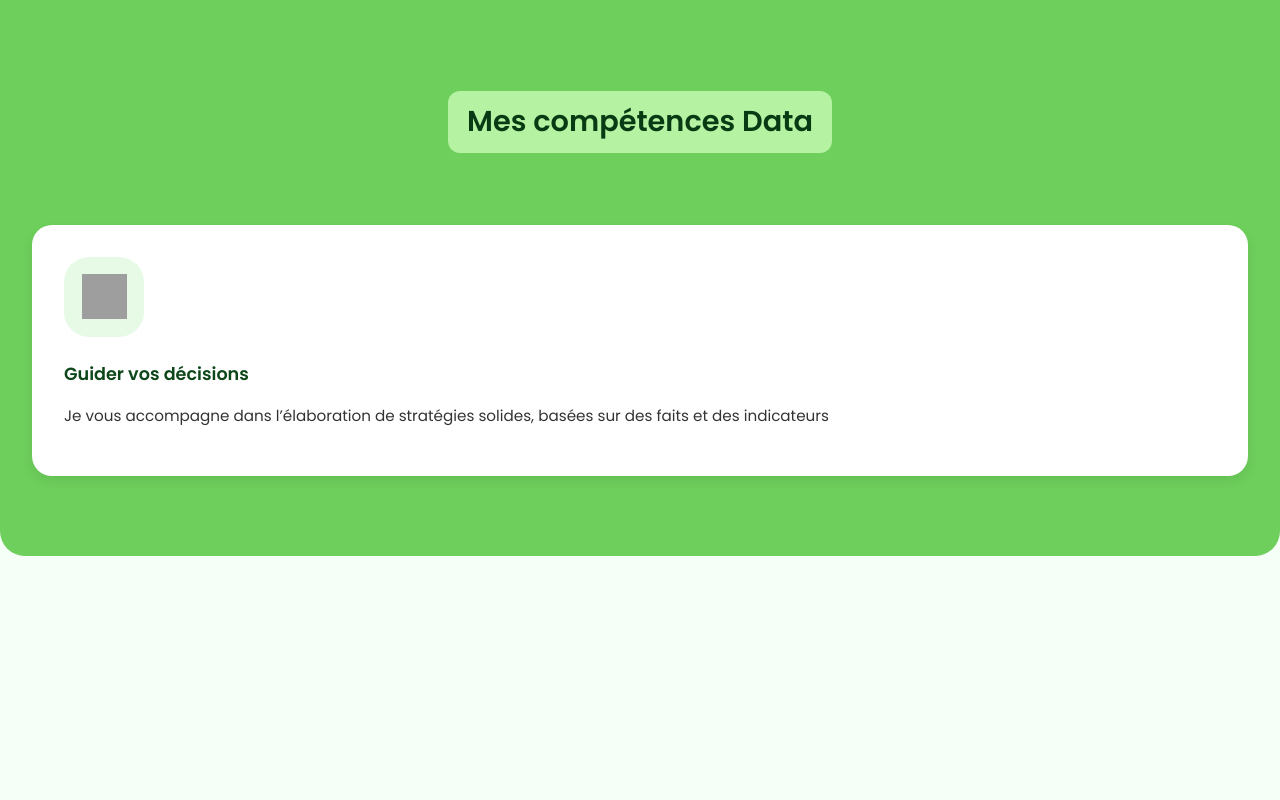
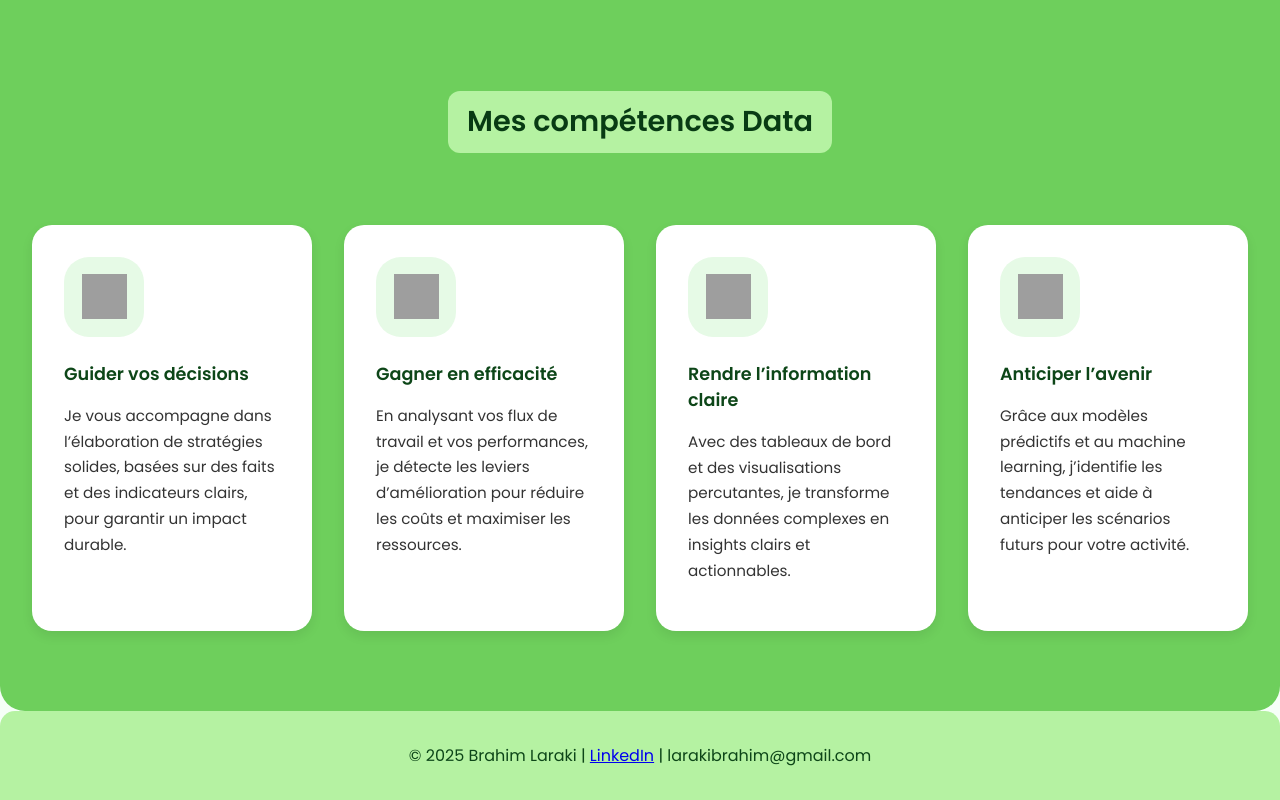
Before and after one commit to Brams7595/brams7595.github.io, a plain HTML site: page index.html in a window 1280 px wide. Shown: the part 668-1468 px from the top of the page. Before the commit the page ends 1224 px from the top, so only its background shows below. Drawn offline with Linux system fonts and the light colour scheme; grey boxes are pictures that could not be loaded.

Commit message:
Update index.html

```diff
--- a/index.html
+++ b/index.html
@@ -32,7 +32,7 @@
     </nav>
   </header>
 
-  <!-- SECTION HERO -->
+  <!-- HERO -->
   <section class="hero">
     <div class="hero-text">
       <h2>Bienvenue sur mon <br> Portfolio</h2>
@@ -45,13 +45,51 @@
     </div>
   </section>
 
-  <!-- SECTION COMPÉTENCES -->
+  <!-- COMPÉTENCES -->
   <section id="competences" class="skills">
     <h3>Mes compétences Data</h3>
+
     <div class="skills-grid">
       <div class="skill-card">
         <div class="skill-icon">
-          <img src="https://cdn-icons-png.flaticon.com/512/4213/4213620.png" alt="Guider vos décisions">
+          <img src="https://cdn-icons-png.flaticon.com/512/869/869636.png" alt="Guider vos décisions">
         </div>
         <h4>Guider vos décisions</h4>
-        <p>Je vous accompagne dans l’élaboration de stratégies solides, basées sur des faits et des indicateurs
+        <p>Je vous accompagne dans l’élaboration de stratégies solides, basées sur des faits et des indicateurs clairs, pour garantir un impact durable.</p>
+      </div>
+
+      <div class="skill-card">
+        <div class="skill-icon">
+          <img src="https://cdn-icons-png.flaticon.com/512/1828/1828884.png" alt="Gagner en efficacité">
+        </div>
+        <h4>Gagner en efficacité</h4>
+        <p>En analysant vos flux de travail et vos performances, je détecte les leviers d’amélioration pour réduire les coûts et maximiser les ressources.</p>
+      </div>
+
+      <div class="skill-card">
+        <div class="skill-icon">
+          <img src="https://cdn-icons-png.flaticon.com/512/1170/1170627.png" alt="Rendre l’information claire">
+        </div>
+        <h4>Rendre l’information claire</h4>
+        <p>Avec des tableaux de bord et des visualisations percutantes, je transforme les données complexes en insights clairs et actionnables.</p>
+      </div>
+
+      <div class="skill-card">
+        <div class="skill-icon">
+          <img src="https://cdn-icons-png.flaticon.com/512/3135/3135790.png" alt="Anticiper l’avenir">
+        </div>
+        <h4>Anticiper l’avenir</h4>
+        <p>Grâce aux modèles prédictifs et au machine learning, j’identifie les tendances et aide à anticiper les scénarios futurs pour votre activité.</p>
+      </div>
+    </div>
+  </section>
+
+  <!-- FOOTER -->
+  <footer>
+    <p>© 2025 Brahim Laraki |
+      <a href="https://www.linkedin.com/in/brahim-laraki-80a1ba241/" target="_blank">LinkedIn</a> |
+      larakibrahim@gmail.com
+    </p>
+  </footer>
+</body>
+</html>
```
